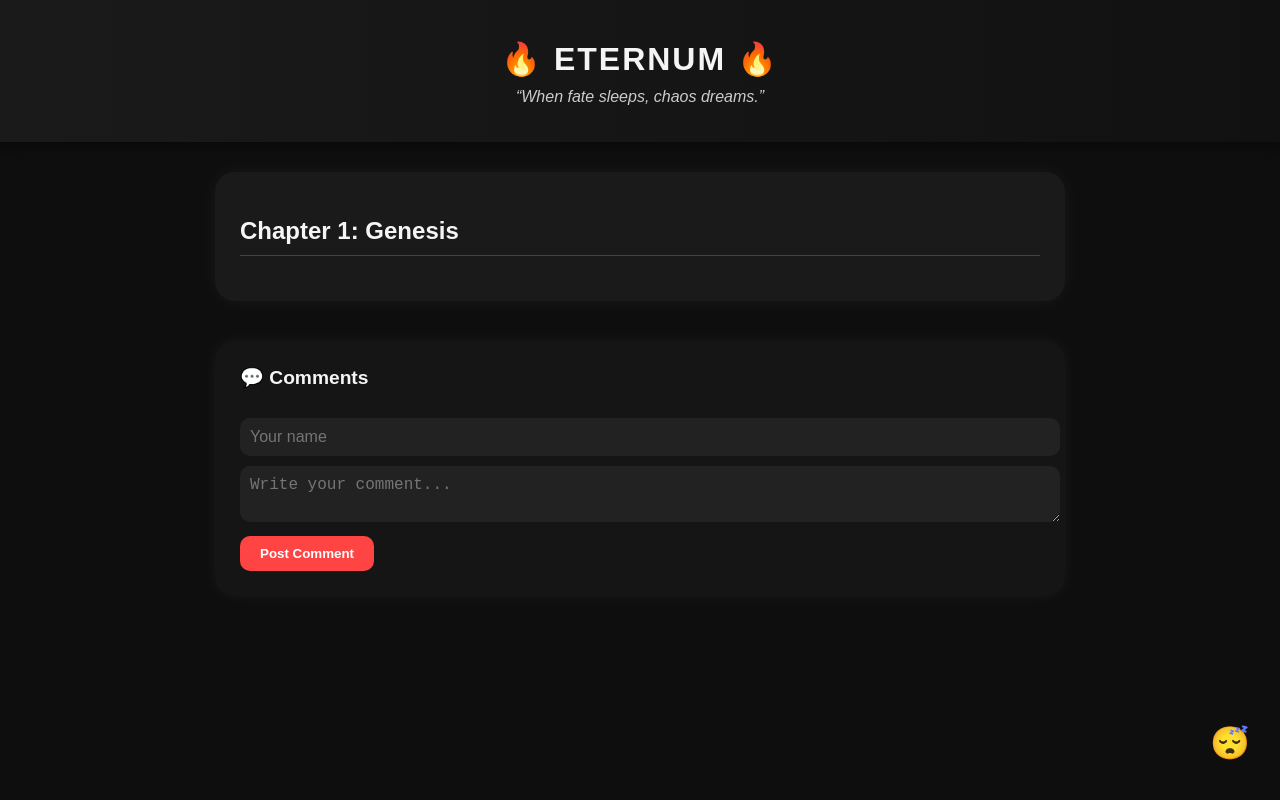
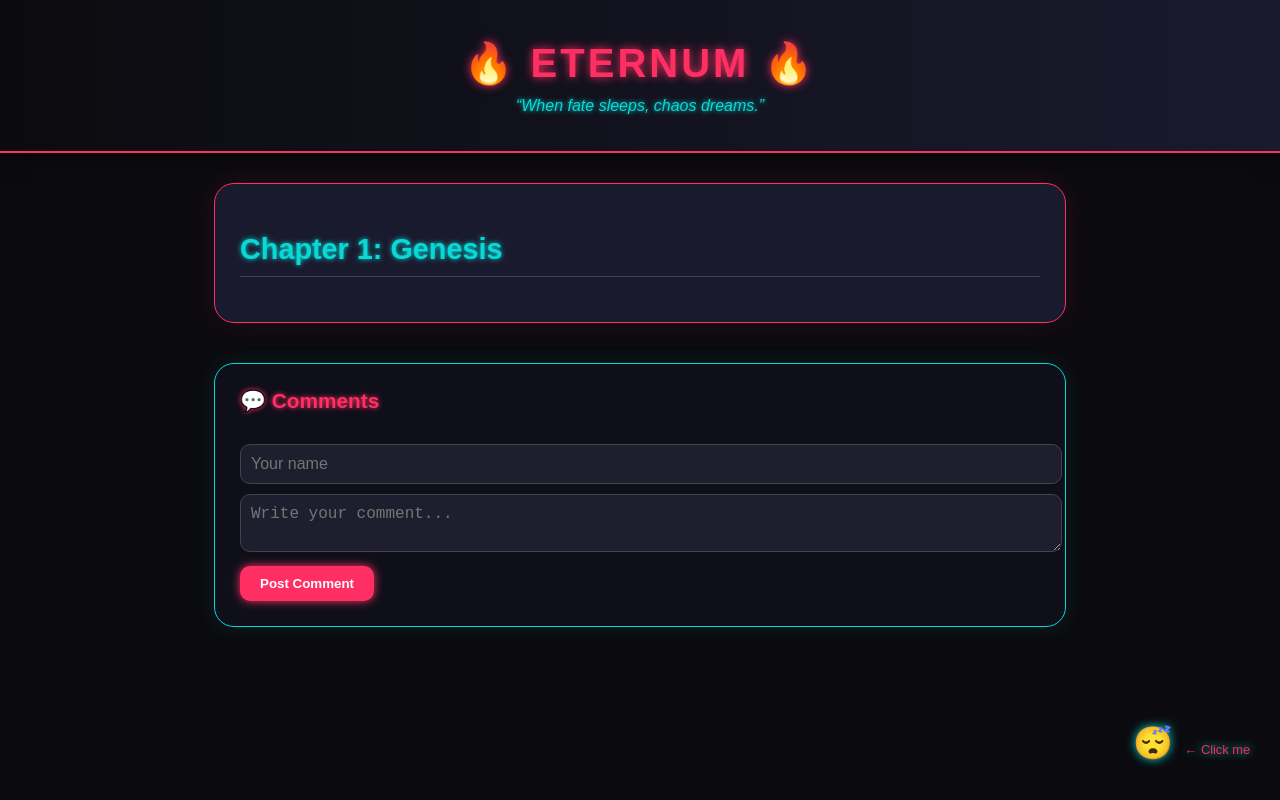
Before and after one commit to areolabasil-hub/Eternum-official, a plain HTML site: page index.html in a window 1280 px wide. Drawn offline with Linux system fonts and the light colour scheme; no server answers.

Commit message:
Add files via upload

```diff
--- a/style.css
+++ b/style.css
@@ -1,7 +1,8 @@
+/* Base Layout */
 body {
   font-family: 'Poppins', sans-serif;
-  background: #0e0e0e;
-  color: #f5f5f5;
+  background: #0b0b0f;
+  color: #e0e0e0;
   margin: 0;
   padding: 0;
   display: flex;
@@ -10,26 +11,32 @@ body {
   min-height: 100vh;
 }
 
+/* Header */
 header {
   width: 100%;
   text-align: center;
   padding: 40px 0 20px;
-  background: linear-gradient(to right, #1a1a1a, #111);
-  box-shadow: 0 4px 10px rgba(0, 0, 0, 0.4);
+  background: linear-gradient(to right, #0b0b0f, #1a1a2e);
+  box-shadow: 0 4px 20px rgba(0, 0, 0, 0.6);
+  border-bottom: 2px solid #ff2e63;
 }
 
 header h1 {
-  font-size: 2rem;
-  letter-spacing: 2px;
+  font-size: 2.5rem;
+  letter-spacing: 3px;
   margin: 0;
+  color: #ff2e63;
+  text-shadow: 0 0 10px #ff2e63;
 }
 
 header p {
   margin-top: 10px;
   font-style: italic;
-  color: #ccc;
+  color: #08d9d6;
+  text-shadow: 0 0 5px #08d9d6;
 }
 
+/* Main Container */
 main {
   width: 100%;
   display: flex;
@@ -37,50 +44,57 @@ main {
   align-items: center;
 }
 
+/* Chapter Box */
 .chapter-container {
   max-width: 800px;
   width: 90%;
   margin-top: 30px;
-  background: #1a1a1a;
+  background: #1a1a2e;
   padding: 25px;
   border-radius: 20px;
-  box-shadow: 0 0 20px rgba(255, 255, 255, 0.05);
+  box-shadow: 0 0 30px rgba(255, 46, 99, 0.1);
+  border: 1px solid #ff2e63;
 }
 
 .chapter-container h2 {
-  font-size: 1.5rem;
+  font-size: 1.8rem;
   border-bottom: 1px solid #444;
   padding-bottom: 10px;
   margin-bottom: 20px;
+  color: #08d9d6;
+  text-shadow: 0 0 5px #08d9d6;
 }
 
 .chapter-container p {
-  line-height: 1.6;
+  line-height: 1.7;
   margin-bottom: 15px;
 }
 
+/* Comments */
 .comment-section {
   width: 90%;
   max-width: 800px;
   margin: 40px 0;
-  background: #151515;
+  background: #0f0f1a;
   padding: 25px;
   border-radius: 20px;
-  box-shadow: 0 0 15px rgba(255, 255, 255, 0.05);
+  box-shadow: 0 0 20px rgba(8, 217, 214, 0.1);
+  border: 1px solid #08d9d6;
 }
 
 .comment-section h3 {
   margin-top: 0;
-  font-size: 1.2rem;
+  font-size: 1.3rem;
+  color: #ff2e63;
+  text-shadow: 0 0 5px #ff2e63;
 }
 
 input,
 textarea {
   width: 100%;
-  background: #222;
-  color: #f5f5f5;
-  border: none;
-  outline: none;
+  background: #1e1e2f;
+  color: #e0e0e0;
+  border: 1px solid #444;
   border-radius: 10px;
   padding: 10px;
   margin-top: 10px;
@@ -92,24 +106,28 @@ button {
   padding: 10px 20px;
   border: none;
   border-radius: 10px;
-  background: #ff4444;
+  background: #ff2e63;
   color: white;
   font-weight: 600;
   cursor: pointer;
   transition: 0.3s;
+  box-shadow: 0 0 10px #ff2e63;
 }
 
 button:hover {
-  background: #ff6666;
+  background: #ff4f7a;
+  box-shadow: 0 0 15px #ff4f7a;
 }
 
 .comment {
   margin-top: 20px;
   padding: 15px;
-  background: #1e1e1e;
+  background: #1e1e2f;
   border-radius: 10px;
+  border-left: 3px solid #08d9d6;
 }
 
+/* Discord Button */
 #discord-btn {
   position: fixed;
   bottom: 30px;
@@ -120,18 +138,31 @@ button:hover {
   transition: 0.3s;
   cursor: pointer;
   user-select: none;
+  color: #08d9d6;
+  text-shadow: 0 0 10px #08d9d6;
 }
 
 #discord-btn:hover {
   transform: scale(1.2);
+  text-shadow: 0 0 20px #08d9d6;
+}
+
+/* Click Me Cue */
+#discord-btn::after {
+  content: " ← Click me";
+  font-size: 0.8rem;
+  margin-left: 8px;
+  color: #ff2e63;
+  animation: pulse 1.5s infinite;
 }
 
 @keyframes float {
-  0%,
-  100% {
-    transform: translateY(0);
-  }
-  50% {
-    transform: translateY(-10px);
-  }
+  0%, 100% { transform: translateY(0); }
+  50% { transform: translateY(-10px); }
 }
+
+@keyframes pulse {
+  0% { opacity: 0.5; }
+  50% { opacity: 1; }
+  100% { opacity: 0.5; }
+}
```
